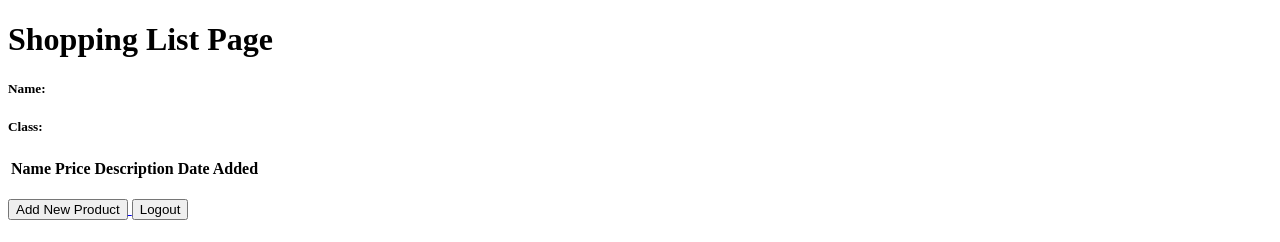
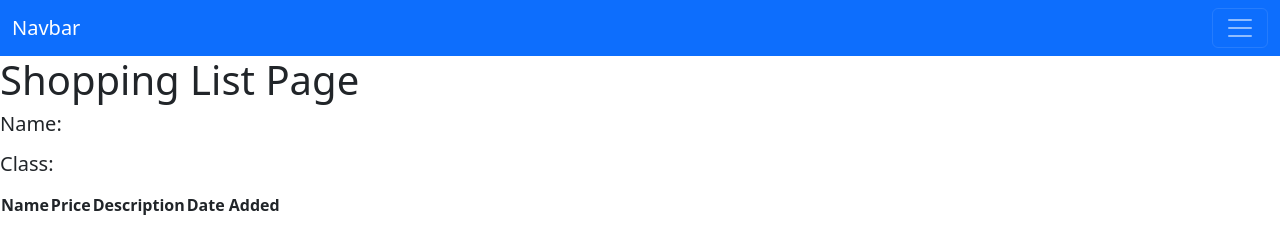
Before and after one commit to zuhdynadhif/shopping-list, a Django app: template main/templates/main.html in a window 1280 px wide. Shown: the top 242 px of the page. Run offline with Django 4.2, Linux system fonts and the light colour scheme; the template is opened without the code that fills it, so the values that code supplies are empty.

Commit message:
feat (delete, edit, navbar): tutorial 4
using bootstrap for navbar, edit VT for delete n edit

```diff
--- a/main/templates/main.html
+++ b/main/templates/main.html
@@ -1,6 +1,37 @@
 {% extends 'base.html' %}
 
 {% block content %}
+    <nav class="navbar bg-primary" data-bs-theme="dark">
+        <div class="container-fluid">
+        <a class="navbar-brand" href="#">Navbar</a>
+        <button class="navbar-toggler" type="button" data-bs-toggle="collapse" data-bs-target="#navbarNavDropdown" aria-controls="navbarNavDropdown" aria-expanded="false" aria-label="Toggle navigation">
+            <span class="navbar-toggler-icon"></span>
+        </button>
+        <div class="collapse navbar-collapse" id="navbarNavDropdown">
+            <ul class="navbar-nav">
+            <li class="nav-item">
+                <a class="nav-link active" aria-current="page" href="#">Home</a>
+            </li>
+            <li class="nav-item">
+                <a class="nav-link" href="#">Features</a>
+            </li>
+            <li class="nav-item">
+                <a class="nav-link" href="#">Pricing</a>
+            </li>
+            <li class="nav-item dropdown">
+                <a class="nav-link dropdown-toggle" href="#" role="button" data-bs-toggle="dropdown" aria-expanded="false">
+                Dropdown link
+                </a>
+                <ul class="dropdown-menu">
+                <li><a class="dropdown-item" href="#">Action</a></li>
+                <li><a class="dropdown-item" href="#">Another action</a></li>
+                <li><a class="dropdown-item" href="#">Something else here</a></li>
+                </ul>
+            </li>
+            </ul>
+        </div>
+        </div>
+    </nav>
     <h1>Shopping List Page</h1>
 
     <h5>Name:</h5>
@@ -24,6 +55,18 @@
                 <td>{{product.price}}</td>
                 <td>{{product.description}}</td>
                 <td>{{product.date_added}}</td>
+                <td>
+                    <a href="{% url 'main:edit_product' product.pk %}">
+                        <button>
+                            Edit
+                        </button>
+                    </a>
+                    <a href="{% url 'main:delete_product' product.pk %}">
+                        <button>
+                            Delete
+                        </button>
+                    </a>
+                </td>
             </tr>
         {% endfor %}
     </table>
--- a/main/urls.py
+++ b/main/urls.py
@@ -1,5 +1,5 @@
 from django.urls import path
-from main.views import show_main, create_product, show_xml, show_json, show_xml_by_id, show_json_by_id, register, login_user, logout_user, login, logout
+from main.views import show_main, create_product, show_xml, show_json, show_xml_by_id, show_json_by_id, register, login_user, logout_user, edit_product, delete_product
 
 app_name = 'main'
 
@@ -13,4 +13,6 @@ urlpatterns = [
     path('register/', register, name='register'),
     path('login/', login_user, name='login'),
     path('logout/', logout_user, name='logout'),
+    path('edit-product/<int:id>', edit_product, name='edit_product'),
+    path('delete/<int:id>', delete_product, name='delete_product'),
 ]
--- a/shopping_list/settings.py
+++ b/shopping_list/settings.py
@@ -129,9 +129,9 @@ USE_TZ = True
 # Static files (CSS, JavaScript, Images)
 # https://docs.djangoproject.com/en/4.2/howto/static-files/
 
+STATIC_ROOT = os.path.join(BASE_DIR, 'static')
 STATIC_URL = 'static/'
 
-STATIC_ROOT = os.path.join(BASE_DIR, 'static')
 
 # Default primary key field type
 # https://docs.djangoproject.com/en/4.2/ref/settings/#default-auto-field
--- a/templates/base.html
+++ b/templates/base.html
@@ -2,13 +2,17 @@
 <!DOCTYPE html>
 <html lang="en">
     <head>
-        <meta charset="UTF-8" />
-        <meta
-            name="viewport"
-            content="width=device-width, initial-scale=1.0"
-        />
         {% block meta %}
+            <meta charset="UTF-8" />
+            <meta
+                name="viewport"
+                content="width=device-width, initial-scale=1.0"
+            />
         {% endblock meta %}
+        <link href="https://cdn.jsdelivr.net/npm/bootstrap@5.3.2/dist/css/bootstrap.min.css" rel="stylesheet" integrity="sha384-T3c6CoIi6uLrA9TneNEoa7RxnatzjcDSCmG1MXxSR1GAsXEV/Dwwykc2MPK8M2HN" crossorigin="anonymous">
+        <script src="https://code.jquery.com/jquery-3.6.0.min.js" integrity="sha384-KyZXEAg3QhqLMpG8r+J4jsl5c9zdLKaUk5Ae5f5b1bw6AUn5f5v8FZJoMxm6f5cH1" crossorigin="anonymous"></script>
+        <script src="https://cdn.jsdelivr.net/npm/@popperjs/core@2.11.8/dist/umd/popper.min.js" integrity="sha384-I7E8VVD/ismYTF4hNIPjVp/Zjvgyol6VFvRkX/vR+Vc4jQkC+hVqc2pM8ODewa9r" crossorigin="anonymous"></script>
+        <script src="https://cdn.jsdelivr.net/npm/bootstrap@5.3.2/dist/js/bootstrap.min.js" integrity="sha384-BBtl+eGJRgqQAUMxJ7pMwbEyER4l1g+O15P+16Ep7Q9Q+zqX6gSbd85u4mG4QzX+" crossorigin="anonymous"></script>
     </head>
 
     <body>
```
Also changed, not shown: main/templates/edit_product.html (added, +22 -0 lines), main/views.py (+24 -1 lines).
